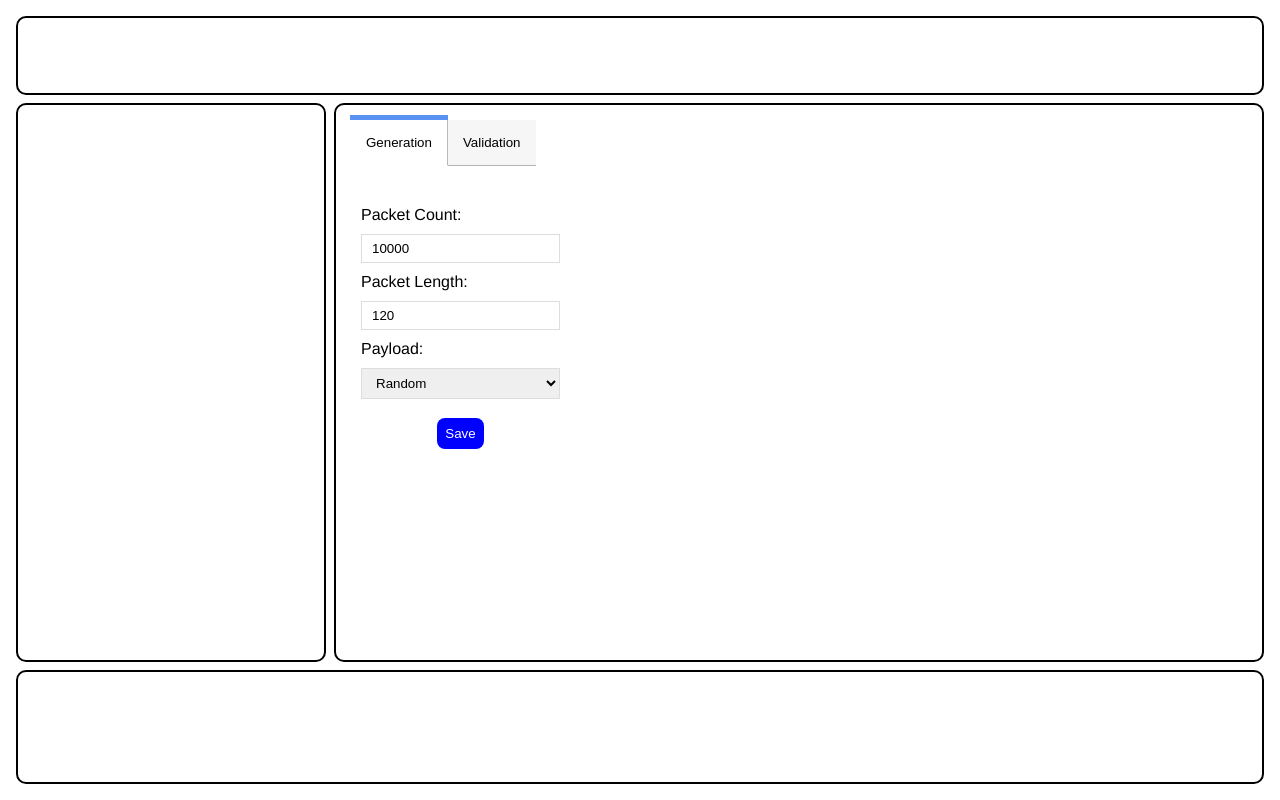
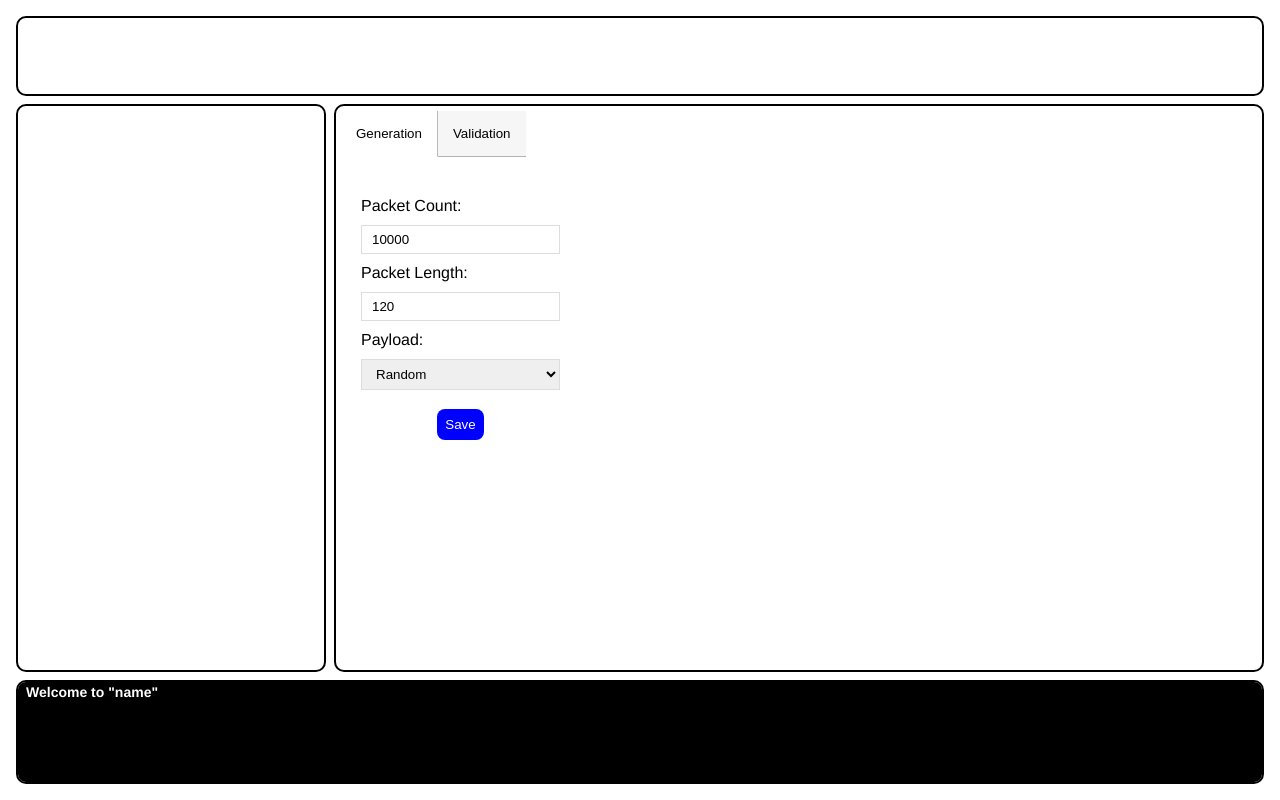
Before and after one commit to chiranchimmili/allium-interface, a React (Create React App) app in the folder frontend/: page / in a window 1280 px wide. Built offline with nearby package versions, Linux system fonts and the light colour scheme.

Commit message:
battery low lol

```diff
--- a/frontend/package.json
+++ b/frontend/package.json
@@ -2,10 +2,12 @@
   "name": "my-first-react-app",
   "version": "0.1.0",
   "private": true,
+  "proxy": "http://localhost:5000",
   "dependencies": {
     "@testing-library/jest-dom": "^5.16.4",
     "@testing-library/react": "^13.3.0",
     "@testing-library/user-event": "^13.5.0",
+    "axios": "^0.27.2",
     "react": "^18.2.0",
     "react-dom": "^18.2.0",
     "react-scripts": "5.0.1",
--- a/frontend/src/App.css
+++ b/frontend/src/App.css
@@ -13,12 +13,12 @@ body {
   box-sizing: border-box;
 }
 
-.container div {
+.container > div {
   padding: 5px;
   font-size: 32px;
   font-family: Helvetica;
   font-weight: bold;
-  color: white;
+  color: black;
   border-radius: 10px;
 }
 
--- a/frontend/src/App.js
+++ b/frontend/src/App.js
@@ -1,19 +1,23 @@
 import "./App.css";
 import Resizable from "./components/Resizable";
 import Tabs from "./components/Tabs";
+import Console from "./components/Console"
 
 function App() {
+
+
+
   return (
-    <body>
+
       <div className="container">
         <div className="header"></div>
         <div className="sidebar"></div>
         <div className="main">
           <Tabs></Tabs>
         </div>
-        <Resizable className="console"></Resizable>
+        <Resizable >
+        </Resizable>
         </div>
-    </body>
   );
 }
 
--- /dev/null
+++ b/frontend/src/components/Console.css
@@ -0,0 +1,42 @@
+.console {
+    background-color: black;
+    position: absolute;
+    height: 100%;
+    width: 100%;
+    border-radius: 8px;
+    color: white;
+    display: flex;
+    flex-direction: column;
+    overflow-y: auto;
+    align-items: flex-start;
+    font-size: 14px;
+
+}
+
+.console div {
+    flex-shrink: 0;
+    min-height: 0;
+    padding: 2px;
+    padding-left: 8px;
+}
+
+.console::-webkit-scrollbar {
+    width: 20px;
+    border-radius: 250px;
+    overflow: hidden;
+}
+
+.console::-webkit-scrollbar-track {
+    background: linear-gradient(0deg, rgba(0, 0, 255, 1) 0%, rgba(108, 0, 180) 100%);
+    border-radius: 250px;
+}
+
+.console::-webkit-scrollbar-thumb {
+    background: transparent;
+    box-shadow: 0px 0px 0px 100vh black;
+    border-radius: 25px;
+}
+.console::-webkit-scrollbar-corner {
+    background: transparent;
+    border-radius: 25px;
+}
--- /dev/null
+++ b/frontend/src/components/Console.js
@@ -0,0 +1,12 @@
+import "./Console.css"
+
+const Console = () => {
+  return (
+    <div className="console">
+      <div>Welcome to "name"</div>
+
+    </div>
+  );
+};
+
+export default Console;
--- a/frontend/src/components/Form.css
+++ b/frontend/src/components/Form.css
@@ -5,6 +5,7 @@
     display: flex;
     justify-content: start;
     margin-top: 20px;
+    overflow: auto;
   }
   .form label {
     text-align: left;
--- a/frontend/src/components/GenerationForm.js
+++ b/frontend/src/components/GenerationForm.js
@@ -1,19 +1,38 @@
 import { useState } from "react";
+import axios from "axios";
+import "./Console.js"
 import "./Form.css";
 
 const GenerationForm = () => {
-  const [packetCount, setPacketCount] = useState('10000');
-  const [packetLength, setPacketLength] = useState('120');
-  const [payload, setPayload] = useState('');
+  const [packetCount, setPacketCount] = useState("10000");
+  const [packetLength, setPacketLength] = useState("120");
+  const [payload, setPayload] = useState("Random");
+  const type = 0;
 
-  const handleSubmit = (e) => {
+  const sendData = (form) => {
+    axios.post('/', form)
+      .then(function (response) {
+        let console = document.querySelector('.console')
+        let z = document.createElement('div');
+        z.innerHTML = response.data;
+        z.style.color = 'rgba(15, 255, 80, 1)';
+        console.appendChild(z);
+        console.scrollTop = console.scrollHeight;
+      })
+      .catch(function (error) {
+        console.log(error);
+      });
+  };
+
+  const handleSave = (e) => {
     e.preventDefault();
-    const generationForm = {};
-  }
+    const generationForm = {"type" : type, "count" : packetCount, "length" : packetLength, "payload" : payload};
+    sendData(generationForm)
+  };
 
   return (
     <div className="form">
-      <form onSubmit={ handleSubmit }>
+      <form>
         <label>Packet Count:</label>
         <input
           type="text"
@@ -28,19 +47,16 @@ const GenerationForm = () => {
           onChange={(e) => setPacketLength(e.target.value)}
         ></input>
         <label>Payload:</label>
-        <select
-          value={payload}
-          onChange={(e) => setPayload(e.target.value)}
-        >
+        <select value={payload} onChange={(e) => setPayload(e.target.value)}>
           <option value="Random">Random</option>
           <option value="0101">010101...</option>
           <option value="1111">111111...</option>
           <option value="0000">000000...</option>
         </select>
-        <button>Save</button>
+        <button onClick={handleSave}>Save</button>
       </form>
     </div>
   );
-}
+};
 
 export default GenerationForm;
--- a/frontend/src/components/Resizable.css
+++ b/frontend/src/components/Resizable.css
@@ -5,13 +5,15 @@
   border-radius: 3px;
   min-height: 100px;
   max-height: 500px;
+  padding: 0px !important;
 }
 
 .resizer-t {
   position: absolute;
   cursor: row-resize;
-  height: 1px;
+  height: 3px;
   left: 0;
   top: 0;
   width: 100%;
+  border-radius: 25px;
 }
--- a/frontend/src/components/Resizable.js
+++ b/frontend/src/components/Resizable.js
@@ -1,5 +1,7 @@
 import React, { useRef, useEffect } from "react";
-import "./Resizable.css"
+import "./Resizable.css";
+import "./Console.js"
+import Console from "./Console.js";
 
 const Resizable = () => {
   const ref = useRef(null);
@@ -39,10 +41,11 @@ const Resizable = () => {
     };
   }, []);
   return (
-      <div ref={ref} className="resizeable">
-        <div ref={refTop} className="resizer resizer-t"></div>
+    <div ref={ref} className="resizeable">
+      <Console className = "console"></Console>
+      <div ref={refTop} className="resizer resizer-t"></div>
     </div>
   );
-}
+};
 
 export default Resizable;
--- a/frontend/src/components/Tabs.css
+++ b/frontend/src/components/Tabs.css
@@ -3,6 +3,7 @@
   min-height: 0;
   min-height: 0;
   flex-direction: column;
+  overflow: auto;
 }
 
 .bloc-tabs {
```
Also changed, not shown: 2 other files (tests, documents, lock files or other folders).
